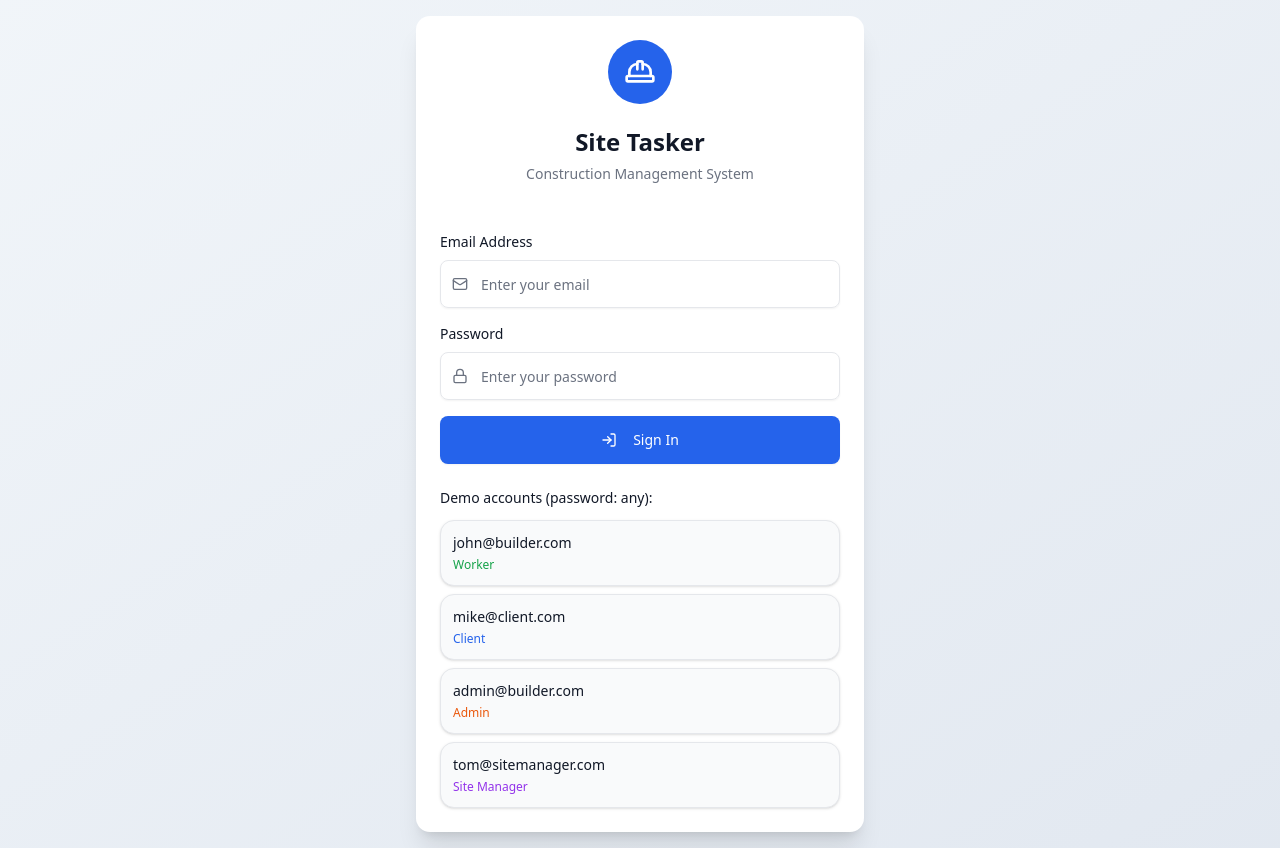
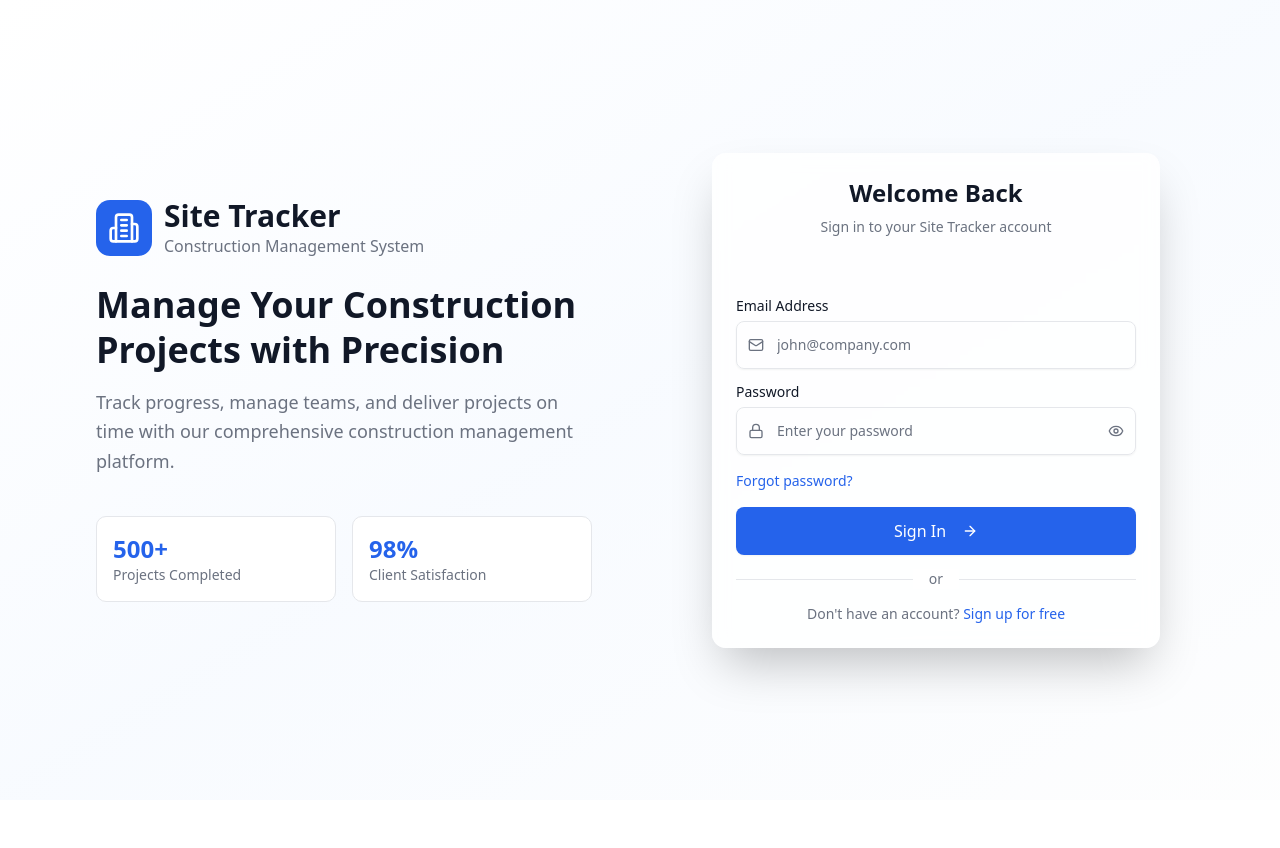
Before and after one commit to Rehannriaz/construction_management, a Next.js app in the folder frontend/: page /login in a window 1280 px wide. After the commit the page ends 800 px from the top, so only its background shows below. Built offline with nearby package versions, Linux system fonts and the light colour scheme.

Commit message:
login form updated, using framer-motion

```diff
--- a/frontend/src/app/(no-navbar)/login/page.tsx
+++ b/frontend/src/app/(no-navbar)/login/page.tsx
@@ -1,5 +1,243 @@
-import LoginPage from "@/components/login/login-page";
+"use client";
 
-export default function Home() {
-  return <LoginPage />;
+import type React from "react";
+
+import { useState } from "react";
+import Link from "next/link";
+import { motion } from "framer-motion";
+import { Building2, Eye, EyeOff, Mail, Lock, ArrowRight } from "lucide-react";
+
+import { Button } from "@/components/ui/button";
+import { Input } from "@/components/ui/input";
+import { Label } from "@/components/ui/label";
+import {
+  Card,
+  CardContent,
+  CardDescription,
+  CardHeader,
+  CardTitle,
+} from "@/components/ui/card";
+import { Separator } from "@/components/ui/separator";
+
+export default function LoginPage() {
+  const [showPassword, setShowPassword] = useState(false);
+  const [isLoading, setIsLoading] = useState(false);
+
+  const handleSubmit = async (e: React.FormEvent) => {
+    e.preventDefault();
+    setIsLoading(true);
+    // Simulate API call
+    await new Promise((resolve) => setTimeout(resolve, 2000));
+    setIsLoading(false);
+  };
+
+  return (
+    <div className="min-h-screen bg-gradient-to-br from-background via-accent/20 to-secondary/30 flex items-center justify-center p-4">
+      <div className="w-full max-w-6xl grid lg:grid-cols-2 gap-8 items-center">
+        {/* Left Side - Branding */}
+        <motion.div
+          initial={{ opacity: 0, x: -50 }}
+          animate={{ opacity: 1, x: 0 }}
+          transition={{ duration: 0.8, ease: "easeOut" }}
+          className="hidden lg:flex flex-col justify-center space-y-8 px-8"
+        >
+          <div className="space-y-6">
+            <motion.div
+              initial={{ opacity: 0, y: 20 }}
+              animate={{ opacity: 1, y: 0 }}
+              transition={{ delay: 0.2, duration: 0.6 }}
+              className="flex items-center space-x-3"
+            >
+              <div className="p-3 bg-primary rounded-xl">
+                <Building2 className="h-8 w-8 text-primary-foreground" />
+              </div>
+              <div>
+                <h1 className="text-3xl font-bold text-foreground">
+                  Site Tracker
+                </h1>
+                <p className="text-muted-foreground">
+                  Construction Management System
+                </p>
+              </div>
+            </motion.div>
+
+            <motion.div
+              initial={{ opacity: 0, y: 20 }}
+              animate={{ opacity: 1, y: 0 }}
+              transition={{ delay: 0.4, duration: 0.6 }}
+              className="space-y-4"
+            >
+              <h2 className="text-4xl font-bold text-foreground leading-tight">
+                Manage Your Construction Projects with Precision
+              </h2>
+              <p className="text-lg text-muted-foreground leading-relaxed">
+                Track progress, manage teams, and deliver projects on time with
+                our comprehensive construction management platform.
+              </p>
+            </motion.div>
+
+            <motion.div
+              initial={{ opacity: 0, y: 20 }}
+              animate={{ opacity: 1, y: 0 }}
+              transition={{ delay: 0.6, duration: 0.6 }}
+              className="grid grid-cols-2 gap-4 pt-4"
+            >
+              <div className="p-4 bg-card border rounded-lg">
+                <div className="text-2xl font-bold text-primary">500+</div>
+                <div className="text-sm text-muted-foreground">
+                  Projects Completed
+                </div>
+              </div>
+              <div className="p-4 bg-card border rounded-lg">
+                <div className="text-2xl font-bold text-primary">98%</div>
+                <div className="text-sm text-muted-foreground">
+                  Client Satisfaction
+                </div>
+              </div>
+            </motion.div>
+          </div>
+        </motion.div>
+
+        {/* Right Side - Login Form */}
+        <motion.div
+          initial={{ opacity: 0, x: 50 }}
+          animate={{ opacity: 1, x: 0 }}
+          transition={{ duration: 0.8, ease: "easeOut" }}
+          className="flex justify-center"
+        >
+          <Card className="w-full max-w-md shadow-2xl border-0 bg-card/80 backdrop-blur-sm">
+            <CardHeader className="space-y-4 pb-8">
+              <div className="lg:hidden flex items-center justify-center space-x-2 mb-4">
+                <div className="p-2 bg-primary rounded-lg">
+                  <Building2 className="h-6 w-6 text-primary-foreground" />
+                </div>
+                <span className="text-xl font-bold">Site Tracker</span>
+              </div>
+
+              <motion.div
+                initial={{ opacity: 0, y: 20 }}
+                animate={{ opacity: 1, y: 0 }}
+                transition={{ delay: 0.3, duration: 0.6 }}
+              >
+                <CardTitle className="text-2xl font-bold text-center">
+                  Welcome Back
+                </CardTitle>
+                <CardDescription className="text-center mt-2">
+                  Sign in to your Site Tracker account
+                </CardDescription>
+              </motion.div>
+            </CardHeader>
+
+            <CardContent className="space-y-6">
+              <motion.form
+                initial={{ opacity: 0, y: 20 }}
+                animate={{ opacity: 1, y: 0 }}
+                transition={{ delay: 0.4, duration: 0.6 }}
+                onSubmit={handleSubmit}
+                className="space-y-4"
+              >
+                <div className="space-y-2">
+                  <Label htmlFor="email">Email Address</Label>
+                  <div className="relative">
+                    <Mail className="absolute left-3 top-1/2 transform -translate-y-1/2 h-4 w-4 text-muted-foreground" />
+                    <Input
+                      id="email"
+                      type="email"
+                      placeholder="john@company.com"
+                      className="pl-10 h-12"
+                      required
+                    />
+                  </div>
+                </div>
+
+                <div className="space-y-2">
+                  <Label htmlFor="password">Password</Label>
+                  <div className="relative">
+                    <Lock className="absolute left-3 top-1/2 transform -translate-y-1/2 h-4 w-4 text-muted-foreground" />
+                    <Input
+                      id="password"
+                      type={showPassword ? "text" : "password"}
+                      placeholder="Enter your password"
+                      className="pl-10 pr-10 h-12"
+                      required
+                    />
+                    <button
+                      type="button"
+                      onClick={() => setShowPassword(!showPassword)}
+                      className="absolute right-3 top-1/2 transform -translate-y-1/2 text-muted-foreground hover:text-foreground transition-colors"
+                    >
+                      {showPassword ? (
+                        <EyeOff className="h-4 w-4" />
+                      ) : (
+                        <Eye className="h-4 w-4" />
+                      )}
+                    </button>
+                  </div>
+                </div>
+
+                <div className="flex items-center justify-between">
+                  <Link
+                    href="/forgot-password"
+                    className="text-sm text-primary hover:text-primary/80 transition-colors"
+                  >
+                    Forgot password?
+                  </Link>
+                </div>
+
+                <Button
+                  type="submit"
+                  className="w-full h-12 text-base font-medium"
+                  disabled={isLoading}
+                >
+                  {isLoading ? (
+                    <motion.div
+                      animate={{ rotate: 360 }}
+                      transition={{
+                        duration: 1,
+                        repeat: Number.POSITIVE_INFINITY,
+                        ease: "linear",
+                      }}
+                      className="w-5 h-5 border-2 border-primary-foreground border-t-transparent rounded-full"
+                    />
+                  ) : (
+                    <>
+                      Sign In
+                      <ArrowRight className="ml-2 h-4 w-4" />
+                    </>
+                  )}
+                </Button>
+              </motion.form>
+
+              <motion.div
+                initial={{ opacity: 0 }}
+                animate={{ opacity: 1 }}
+                transition={{ delay: 0.6, duration: 0.6 }}
+              >
+                <div className="relative">
+                  <Separator />
+                  <div className="absolute inset-0 flex items-center justify-center">
+                    <span className="bg-card px-4 text-sm text-muted-foreground">
+                      or
+                    </span>
+                  </div>
+                </div>
+
+                <div className="text-center mt-6">
+                  <p className="text-sm text-muted-foreground">
+                    {"Don't have an account? "}
+                    <Link
+                      href="/signup"
+                      className="text-primary hover:text-primary/80 font-medium transition-colors"
+                    >
+                      Sign up for free
+                    </Link>
+                  </p>
+                </div>
+              </motion.div>
+            </CardContent>
+          </Card>
+        </motion.div>
+      </div>
+    </div>
+  );
 }
--- a/frontend/src/components/login/login-form.tsx
+++ b/frontend/src/components/login/login-form.tsx
@@ -22,17 +22,17 @@ export default function LoginForm() {
 
   return (
     <Card className="w-full shadow-xl border-0">
-      <CardHeader className="text-center pb-6">
-        <div className="mx-auto mb-4 w-16 h-16 bg-primary rounded-full flex items-center justify-center">
-          <HardHat className="w-8 h-8 text-primary-foreground" />
+      <CardHeader className="text-center pb-4">
+        <div className="mx-auto mb-3 w-12 h-12 bg-primary rounded-full flex items-center justify-center">
+          <HardHat className="w-6 h-6 text-primary-foreground" />
         </div>
-        <h1 className="text-2xl font-bold text-foreground">Site Tasker</h1>
-        <p className="text-muted-foreground text-sm">Construction Management System</p>
+        <h1 className="text-xl font-bold text-foreground">Site Tasker</h1>
+        <p className="text-muted-foreground text-xs">Construction Management System</p>
       </CardHeader>
 
-      <CardContent className="space-y-6">
-        <form onSubmit={handleSubmit} className="space-y-4">
-          <div className="space-y-2">
+      <CardContent className="space-y-4">
+        <form onSubmit={handleSubmit} className="space-y-3">
+          <div className="space-y-1">
             <Label
               htmlFor="email"
               className="text-sm font-medium text-foreground"
@@ -47,13 +47,13 @@ export default function LoginForm() {
                 placeholder="Enter your email"
                 value={email}
                 onChange={(e) => setEmail(e.target.value)}
-                className="pl-10 h-12"
+                className="pl-10 h-10"
                 required
               />
             </div>
           </div>
 
-          <div className="space-y-2">
+          <div className="space-y-1">
             <Label
               htmlFor="password"
               className="text-sm font-medium text-foreground"
@@ -68,7 +68,7 @@ export default function LoginForm() {
                 placeholder="Enter your password"
                 value={password}
                 onChange={(e) => setPassword(e.target.value)}
-                className="pl-10 h-12"
+                className="pl-10 h-10"
                 required
               />
             </div>
@@ -76,7 +76,7 @@ export default function LoginForm() {
 
           <Button
             type="submit"
-            className="w-full h-12 font-medium"
+            className="w-full h-10 font-medium"
           >
             <LogIn className="w-4 h-4 mr-2" />
             Sign In
--- a/frontend/src/components/login/login-page.tsx
+++ b/frontend/src/components/login/login-page.tsx
@@ -2,8 +2,8 @@ import LoginForm from "./login-form";
 
 export default function LoginPage() {
   return (
-    <div className="min-h-screen bg-gradient-to-br from-slate-100 to-slate-200 flex items-center justify-center p-4">
-      <div className="w-full max-w-md">
+    <div className="min-h-screen bg-gradient-to-br from-muted/30 to-accent/20 flex items-center justify-center p-4">
+      <div className="w-full max-w-sm">
         <LoginForm />
       </div>
     </div>
```
